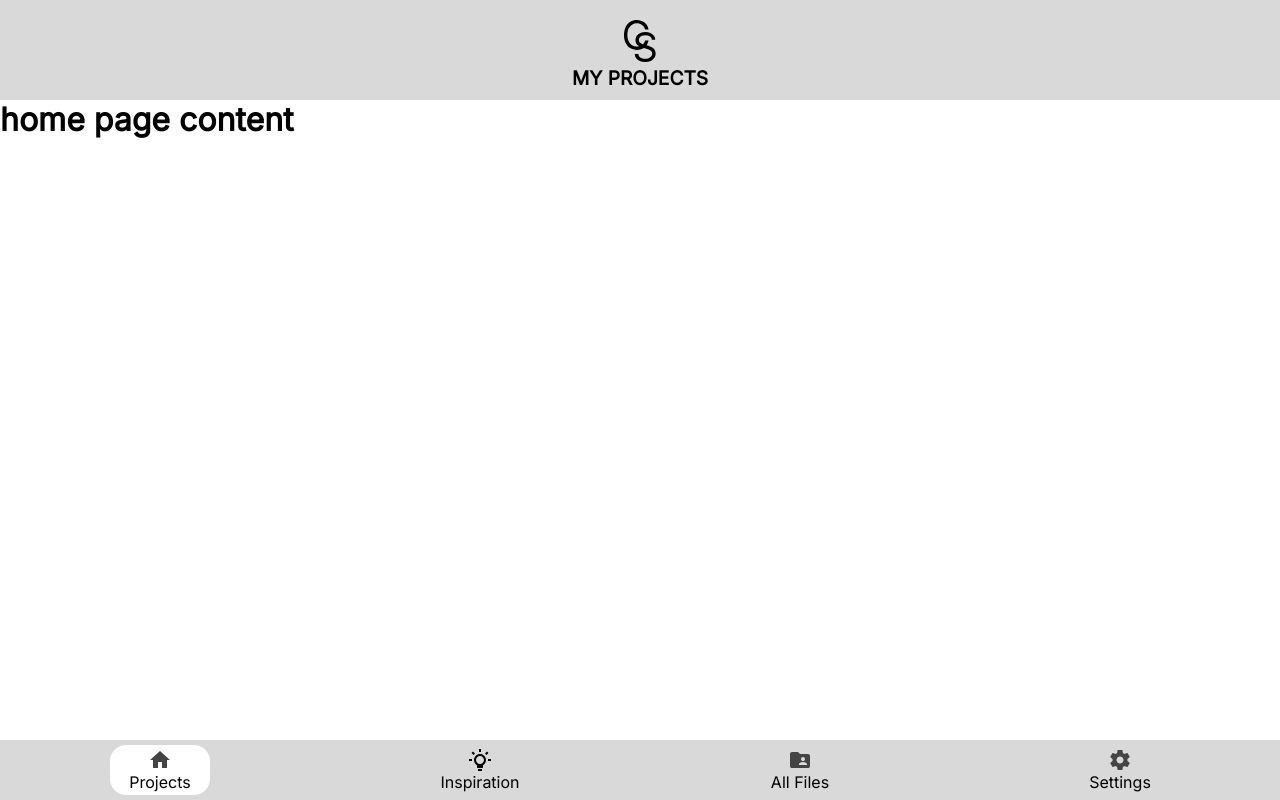
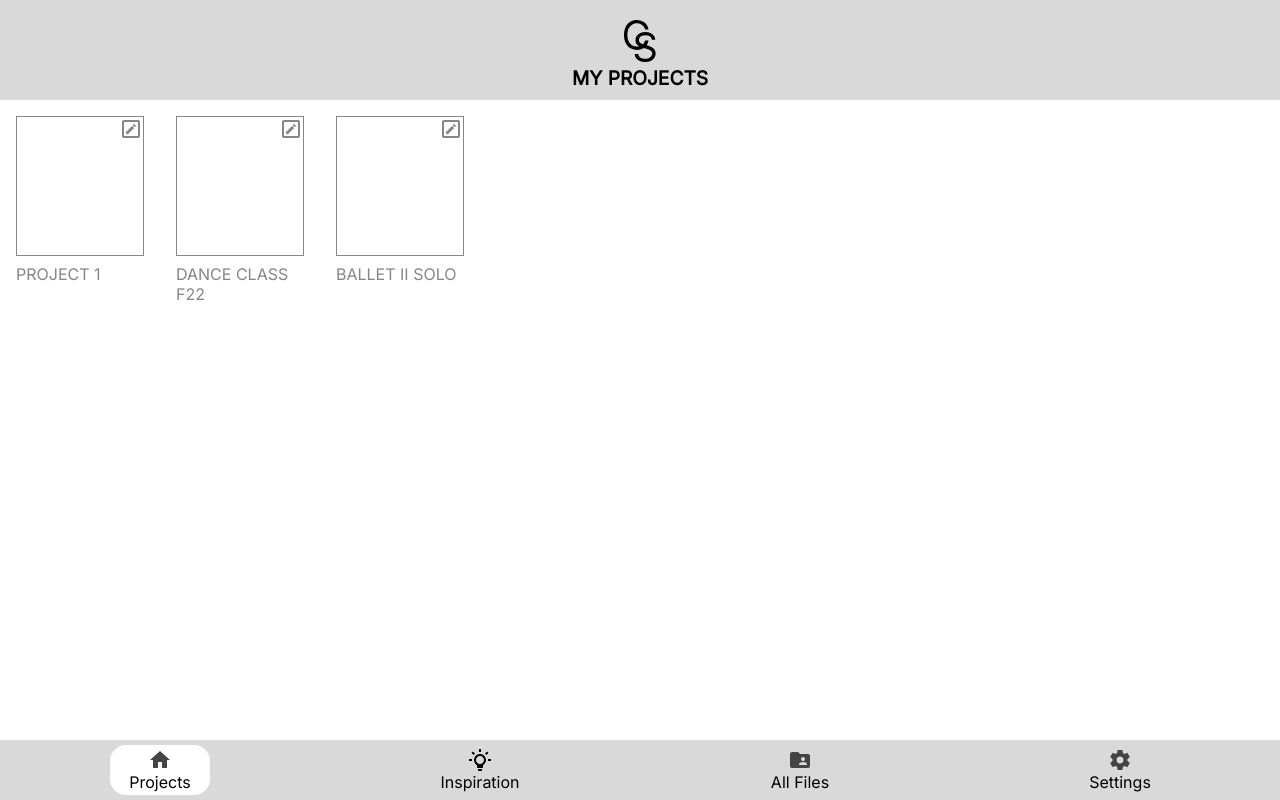
Before and after one commit to rsoeyadi/ChoreoStudio, a React (Create React App) app: page / in a window 1280 px wide. Built offline with nearby package versions, Linux system fonts and the light colour scheme.

Commit message:
projects page

```diff
--- /dev/null
+++ b/src/components/EditIcon.js
@@ -0,0 +1,18 @@
+import React from "react";
+import styled from "styled-components";
+import { Link } from "react-router-dom";
+import editIconSvg from "../assets/svgs/editicon.svg";
+
+
+const EditIcon = () => {
+  return (
+    <Link to="/edit">
+      <img src={editIconSvg} alt="edit icon" style={{
+       float: "right",
+
+      }}/>
+    </Link>
+  );
+};
+
+export default EditIcon;
--- /dev/null
+++ b/src/components/ProjectBox.js
@@ -0,0 +1,37 @@
+import React from "react";
+import styled from "styled-components";
+import { Link } from "react-router-dom";
+import EditIcon from "./EditIcon";
+
+const Box = styled.div`
+  width: 100%;
+  height: 100%;
+  min-width: 120px;
+  min-height: 120px;
+  max-width: 140px;
+  max-height: 140px;
+  background-color: white;
+  border: 1px solid #868686;
+`;
+
+const ProjectBox = ({ title }) => {
+  return (
+    <Link
+      to={`/${title}`}
+      style={{
+        textDecoration: "none",
+        textTransform: "uppercase",
+        color: "#868686",
+      }}
+    >
+      <Box>
+        <EditIcon />
+      </Box>
+      <p style={{
+        marginTop: "0.5em",
+      }}>{title}</p>
+    </Link>
+  );
+};
+
+export default ProjectBox;
--- a/src/pages/Index.js
+++ b/src/pages/Index.js
@@ -2,17 +2,31 @@ import React from "react";
 import "../style/app.css";
 import HeaderAndFooter from "../components/layout/HeaderAndFooter";
 import Wrapper from "../components/layout/Wrapper";
+import ProjectBox from "../components/ProjectBox";
+import styled from "styled-components";
+
+const ProjectBoxGrid = styled.div`
+  display: grid;
+  grid-template-columns: repeat(auto-fill, minmax(120px, 1fr));
+  grid-row-gap: 5em;
+  grid-column-gap: 2em;
+  width: 100%;
+  height: 100%;
+  padding: 1em;
+`;
 
 function Home() {
   return (
     <>
-      <HeaderAndFooter pageTitle="my projects" activeTab="projects"/>
+      <HeaderAndFooter pageTitle="my projects" activeTab="projects" />
       {/* place content in the body prop */}
       <Wrapper
         body={
-          <>
-            <h1>home page content</h1>
-          </>
+          <ProjectBoxGrid>
+            <ProjectBox title="Project 1" />
+            <ProjectBox title="Dance Class F22" />
+            <ProjectBox title="Ballet II Solo" />
+          </ProjectBoxGrid>
         }
       />
     </>
```
Also changed, not shown: src/assets/svgs/editicon.svg (added).
